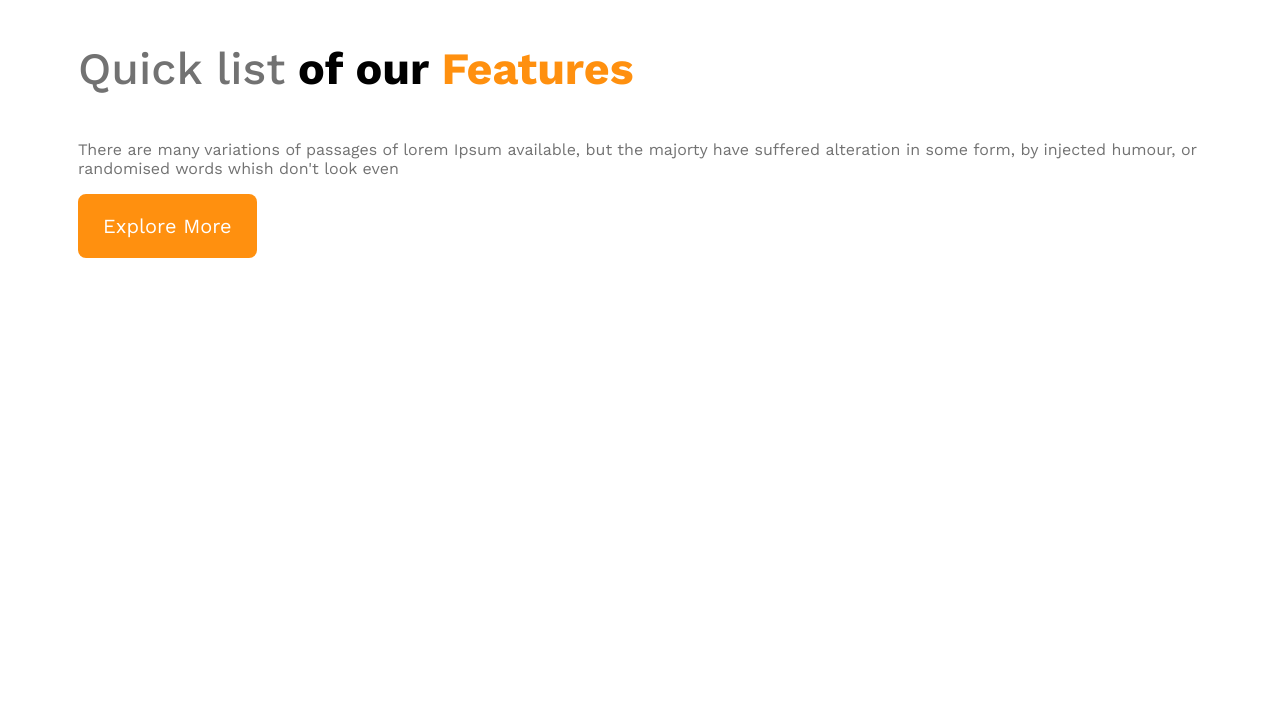
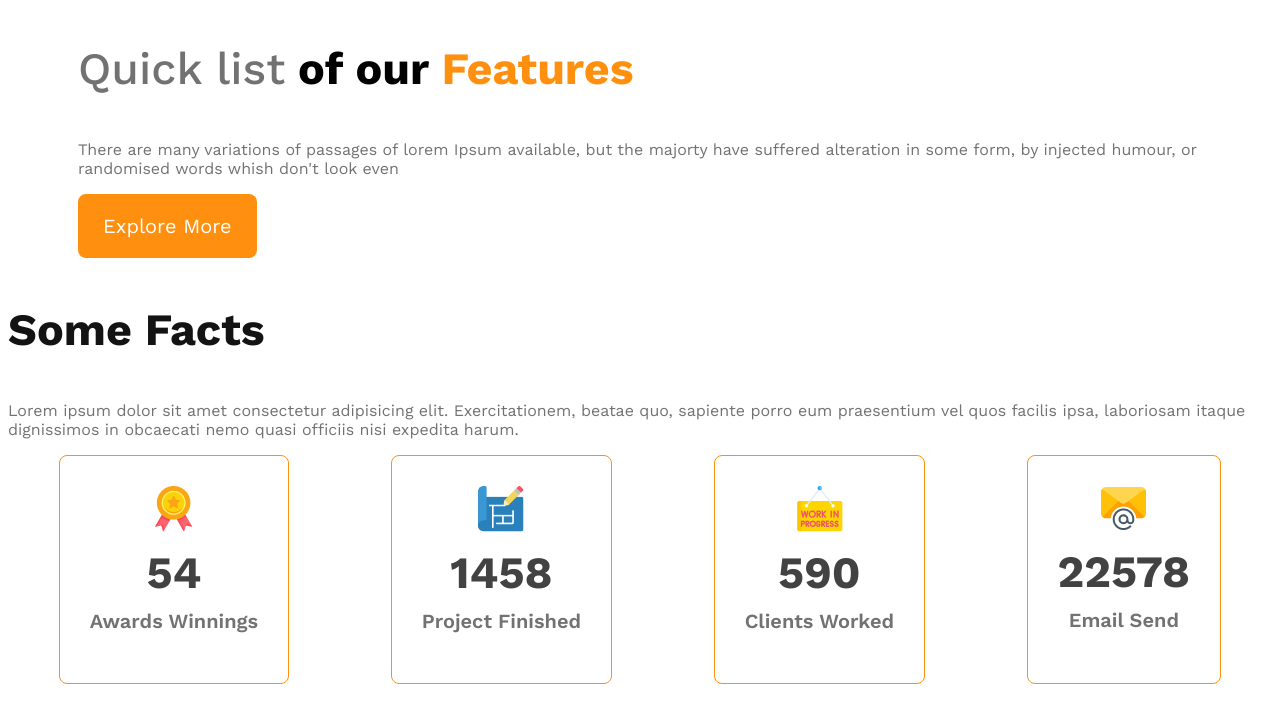
Before and after one commit to juwelco30/g3-architects-website, a plain HTML site: page index.html in a window 1280 px wide. Shown: the part 1792-2514 px from the top of the page. Before the commit the page ends 2120 px from the top, so only its background shows below. Drawn offline with nearby package versions, Linux system fonts and the light colour scheme.

Commit message:
add facts section

```diff
--- a/index.html
+++ b/index.html
@@ -10,7 +10,7 @@
         <!-- header start -->
     <header>
 <nav>
-    <h3 class="nav-title">G3 Architects</h3>
+    <h3 class="section-title">G3 Architects</h3>
     <ul>
         <li><a href="Home">Home</a></li>
         <li><a href="about">About</a></li>
@@ -57,6 +57,43 @@
 
             </div>
    </section>
+<!-- features section-->
+<section class="features">
+
+
+</section>
+<!-- facts section -->
+<section class="facts">
+    <h3 class="section-title">Some Facts</h3>
+
+    <p class="text-light-gray">
+       Lorem ipsum dolor sit amet consectetur adipisicing elit.
+        Exercitationem, beatae quo, sapiente porro eum praesentium vel quos facilis ipsa,
+        laboriosam itaque dignissimos in obcaecati nemo quasi officiis nisi expedita harum.
+    </p>
+    <div class="facts-card-container">
+       <div class="card">
+        <img src="images/icons/ribon.png" alt="">
+        <h2 class="card-stats">54</h2>
+        <p class="card-title text-light-gray">Awards Winnings</p>
+       </div>
+       <div class="card">
+        <img src="images/icons/projects.png" alt="">
+        <h2 class="card-stats">1458</h2>
+        <p class="card-title text-light-gray">Project Finished</p>
+       </div>
+       <div class="card">
+        <img src="images/icons/customers.png" alt="">
+        <h2 class="card-stats">590</h2>
+        <p class="card-title text-light-gray">Clients Worked</p>
+       </div>
+       <div class="card">
+        <img src="images/icons/email.png" alt="">
+        <h2 class="card-stats">22578</h2>
+        <p class="card-title text-light-gray">Email Send</p>
+       </div>
+    </div>
+</section>
 
 
     </main>
--- a/style/architects.css
+++ b/style/architects.css
@@ -26,6 +26,12 @@
   cursor: pointer;
 
 }
+.section-title{
+    font-size: 2.8rem;
+    font-weight: 700;
+    color: #131313;
+}
+
 
 /* header styles */
 header{
@@ -37,11 +43,7 @@ nav{
     justify-content: space-between;
     align-items: center;
 }
-.nav-title{
-    font-size: 2.8rem;
-    font-weight: 700;
-    color: #131313;
-}
+
 nav > ul {
     display: flex;
 }
@@ -107,6 +109,30 @@ main{
     font-weight: 700;
 }
 
+/* facts section */
+.facts-card-container{
+display: flex;
+justify-content: space-around;
+
+}
+.facts-card-container .card{
+   border-radius: 8px;
+   border: 1px solid #ff900e;
+   text-align: center;
+   padding: 30px;
+}
+.facts-card-container .card-title{
+    font-weight: 600;
+    font-size: 1.25rem;
+    margin-top: 5px;
+}
+
+.facts-card-container .card-stats{
+font-size: 2.8rem;
+color: #424242;
+margin-top: 10px;
+margin-bottom: 10px;
+}
 
 
 
```
